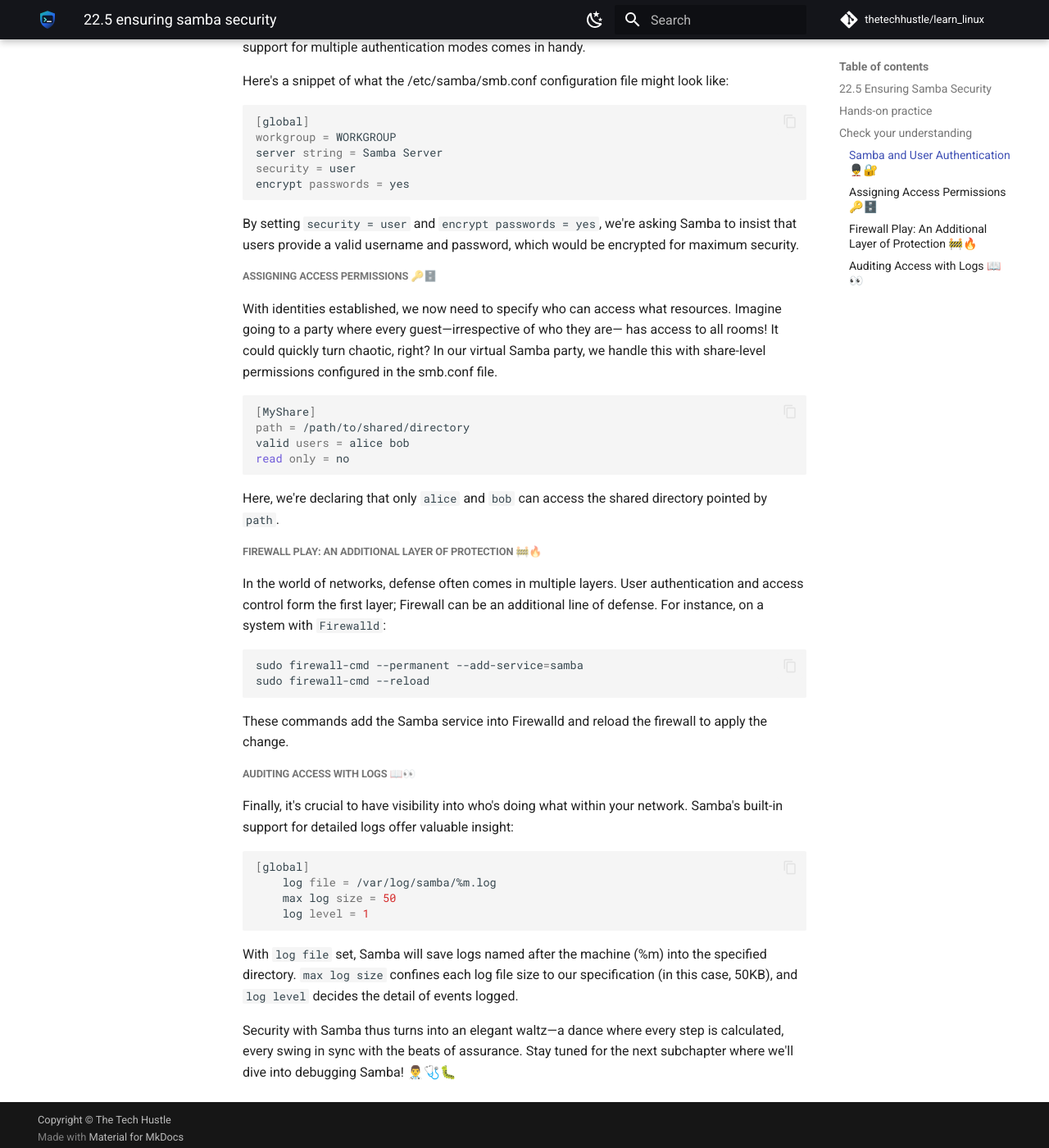
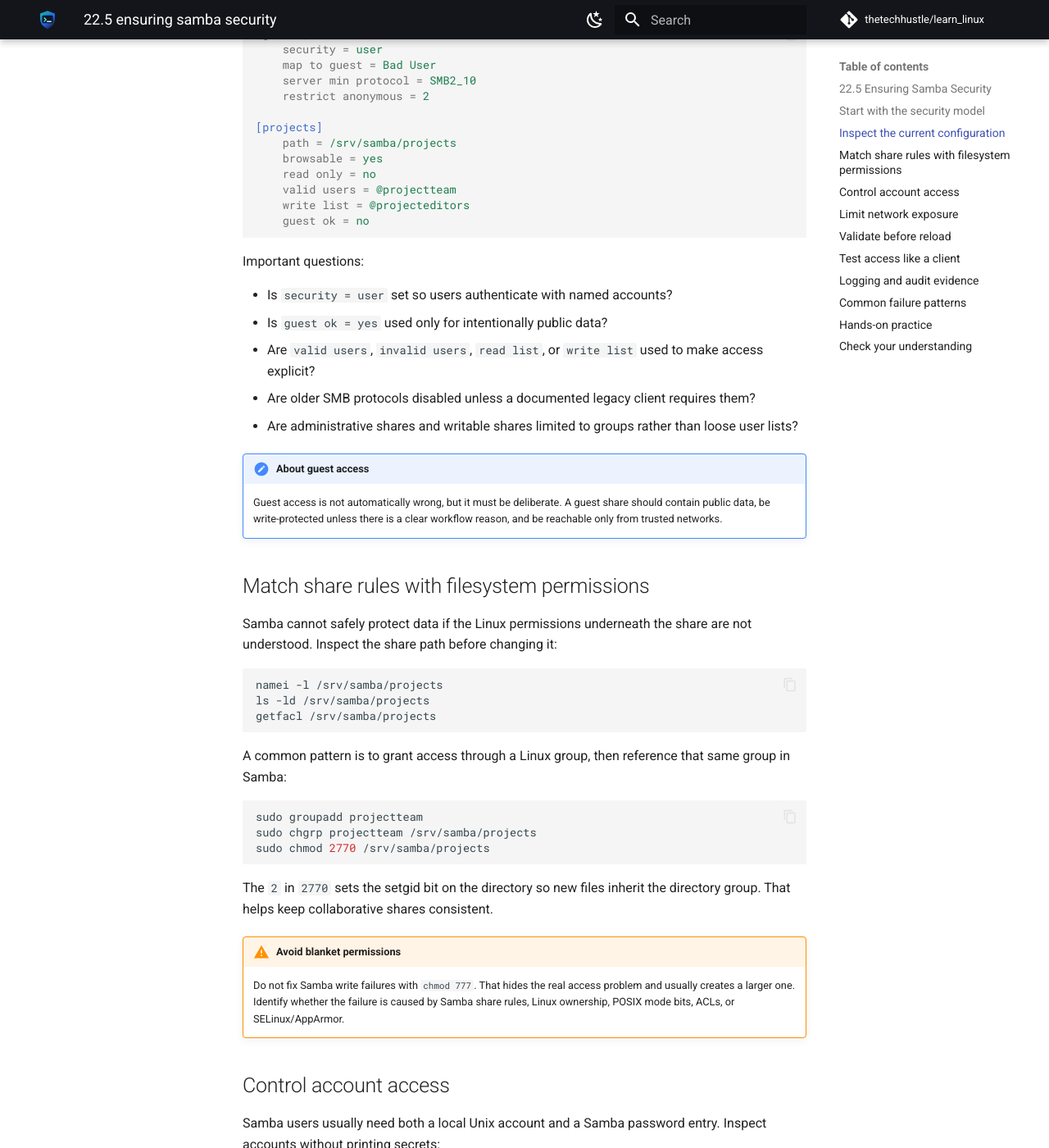
Before and after one commit to thetechhustle/learn_linux, an MkDocs documentation site: the page built from docs/lessons/22_smb/22.5_ensuring_samba_security.md, in a window 1280 px wide and 1400 px high, scrolled down 1295 px. Shown: the whole window at 82% size. Built offline with MkDocs 1.6.1 and Material for MkDocs 9.7.7, drawn with Linux system fonts in a browser that asks for light colours; comment, search, counter and statistics services are not loaded; some of the changed text lies outside the part shown.

Commit message:
Improve Chapter 22 Samba security lesson (#204)
Co-authored-by: Jules Ai <jules@Juless-Air.ts.net lan>

````diff
--- a/docs/lessons/22_smb/22.5_ensuring_samba_security.md
+++ b/docs/lessons/22_smb/22.5_ensuring_samba_security.md
@@ -1,89 +1,270 @@
 #### 22.5 Ensuring Samba Security
 
-
+Samba security is not one switch in `smb.conf`. A safe server lines up several
+controls: who can authenticate, which shares they can see, what the underlying
+filesystem allows, which clients can reach the service, and what evidence is
+available when something goes wrong.
 
 !!! abstract "What you will learn"
-    - Explain where **22.5 Ensuring Samba Security** fits in day-to-day Linux operations.
-    - Use current Linux tooling to inspect, change, and verify the relevant system behavior.
-    - Connect the concept to a real operational scenario: a mixed Windows, macOS, and Linux office sharing project files.
+    - Separate Samba authentication, share authorization, filesystem permissions, and network exposure.
+    - Inspect a Samba server for risky guest access, weak protocol choices, and overly broad shares.
+    - Validate configuration changes before reloading services.
+    - Collect log and command evidence for an access-control review.
 
-!!! example "Field story"
-    Imagine a mixed Windows, macOS, and Linux office sharing project files. Your job is not to memorize a command; it is to build a short evidence trail, choose a low-risk change, and prove whether the system improved.
+!!! warning "Production safety"
+    Do not tighten a production Samba server by guessing. First identify the
+    clients, users, groups, shares, and applications that depend on it. A small
+    change to protocol versions, group access, or filesystem ownership can break
+    scanners, legacy appliances, mapped drives, or service accounts.
 
-!!! success "Operator principle"
-    Make protocol, identity, permissions, and security expectations explicit.
+## Start with the security model
+
+Think about every SMB request as passing through layers:
+
+1. The client must reach the server over the network.
+2. Samba must accept the SMB dialect and authentication method.
+3. The user must be allowed into the share.
+4. The Linux filesystem must allow the final read or write.
+5. Logs should show enough detail to explain the result.
+
+This layered model matters because a share can look correct in `smb.conf` and
+still fail because the directory permissions are wrong. The reverse is also
+dangerous: permissive directory permissions can expose data when the share
+rules are broad.
+
+## Inspect the current configuration
+
+Use `testparm` to view the effective Samba configuration. It reports defaults
+and catches syntax errors before you restart anything.
+
+```bash
+sudo testparm -s
+```
+
+Focus on security-related settings in `[global]` and each share:
+
+```ini
+[global]
+    security = user
+    map to guest = Bad User
+    server min protocol = SMB2_10
+    restrict anonymous = 2
+
+[projects]
+    path = /srv/samba/projects
+    browsable = yes
+    read only = no
+    valid users = @projectteam
+    write list = @projecteditors
+    guest ok = no
+```
+
+Important questions:
+
+- Is `security = user` set so users authenticate with named accounts?
+- Is `guest ok = yes` used only for intentionally public data?
+- Are `valid users`, `invalid users`, `read list`, or `write list` used to make access explicit?
+- Are older SMB protocols disabled unless a documented legacy client requires them?
+- Are administrative shares and writable shares limited to groups rather than loose user lists?
+
+!!! note "About guest access"
+    Guest access is not automatically wrong, but it must be deliberate. A guest
+    share should contain public data, be write-protected unless there is a clear
+    workflow reason, and be reachable only from trusted networks.
+
+## Match share rules with filesystem permissions
+
+Samba cannot safely protect data if the Linux permissions underneath the share
+are not understood. Inspect the share path before changing it:
+
+```bash
+namei -l /srv/samba/projects
+ls -ld /srv/samba/projects
+getfacl /srv/samba/projects
+```
+
+A common pattern is to grant access through a Linux group, then reference that
+same group in Samba:
+
+```bash
+sudo groupadd projectteam
+sudo chgrp projectteam /srv/samba/projects
+sudo chmod 2770 /srv/samba/projects
+```
+
+The `2` in `2770` sets the setgid bit on the directory so new files inherit the
+directory group. That helps keep collaborative shares consistent.
+
+!!! warning "Avoid blanket permissions"
+    Do not fix Samba write failures with `chmod 777`. That hides the real access
+    problem and usually creates a larger one. Identify whether the failure is
+    caused by Samba share rules, Linux ownership, POSIX mode bits, ACLs, or SELinux/AppArmor.
+
+## Control account access
+
+Samba users usually need both a local Unix account and a Samba password entry.
+Inspect accounts without printing secrets:
+
+```bash
+sudo pdbedit -L
+sudo pdbedit -Lv alice
+id alice
+```
+
+Add or update a Samba password only for accounts that should use SMB:
+
+```bash
+sudo smbpasswd -a alice
+sudo smbpasswd -e alice
+```
+
+Remove access when it is no longer needed:
+
+```bash
+sudo smbpasswd -d alice
+sudo pdbedit -x alice
+```
+
+Prefer group-based access in share definitions. It is easier to review and less
+error-prone than maintaining long lists of individual users in `smb.conf`.
+
+## Limit network exposure
+
+SMB is normally used inside trusted networks. Do not expose TCP 445 or the older
+NetBIOS ports to the public internet.
+
+On a firewalld host, inspect before changing:
+
+```bash
+sudo firewall-cmd --get-active-zones
+sudo firewall-cmd --zone=internal --list-services
+```
+
+Allow Samba only in the intended zone:
+
+```bash
+sudo firewall-cmd --permanent --zone=internal --add-service=samba
+sudo firewall-cmd --reload
+sudo firewall-cmd --zone=internal --list-services
+```
+
+On Ubuntu systems using UFW, scope the rule to a trusted subnet:
+
+```bash
+sudo ufw allow from 192.0.2.0/24 to any app Samba
+sudo ufw status verbose
+```
+
+Replace `192.0.2.0/24` with the actual client network in your lab or site.
+
+## Validate before reload
+
+After editing `/etc/samba/smb.conf`, validate the file first:
+
+```bash
+sudo testparm -s
+```
+
+Then reload Samba instead of doing an unnecessary restart:
+
+```bash
+sudo systemctl reload smbd
+```
+
+If your distribution does not support reload for the service, use a restart
+during an approved maintenance window:
+
+```bash
+sudo systemctl restart smbd
+```
+
+Confirm the services and listening sockets:
+
+```bash
+systemctl status smbd --no-pager
+ss -ltnp | grep -E ':(445|139)\b'
+```
+
+## Test access like a client
+
+Use `smbclient` from the server or another Linux host to confirm the user sees
+only the intended shares:
+
+```bash
+smbclient -L //localhost -U alice
+smbclient //localhost/projects -U alice -c 'ls'
+```
+
+Test a denied user too:
+
+```bash
+smbclient //localhost/projects -U unapproved_user -c 'ls'
+```
+
+A useful security test proves both sides: the authorized user can do the
+expected work, and an unauthorized user cannot.
+
+## Logging and audit evidence
+
+Samba logs are commonly under `/var/log/samba/`, but the exact filenames vary
+by distribution and configuration. Start with recent service logs:
+
+```bash
+journalctl -u smbd --since "30 minutes ago" --no-pager
+ls -l /var/log/samba/
+```
+
+For a short troubleshooting window, you can temporarily increase logging:
+
+```ini
+[global]
+    log level = 2 auth:3
+```
+
+Validate and reload after the change, reproduce the access attempt, collect the
+evidence, then lower the log level again. High log levels can create noisy logs
+and may record sensitive operational details.
+
+## Common failure patterns
+
+- A user authenticates successfully but cannot write because the Linux directory is not group-writable.
+- A share is hidden from browsing, but direct access still works because `valid users` allows it.
+- A guest share is reachable from more networks than intended because the firewall rule is too broad.
+- A legacy device requires SMB1, but enabling SMB1 globally weakens the server for every client.
+- A user is removed from Linux groups but still has a Samba password entry that should be disabled.
+- Logs show authentication success, but SELinux or AppArmor blocks access to the share path.
 
 ## Hands-on practice
 
-Run these on a disposable VM, container, or lab machine unless the lesson explicitly says otherwise.
+Use a disposable lab VM with Samba installed.
 
-1. Inspect the current state with a read-only command related to this topic.
-2. Save the command and output in a short lab note.
-3. Make one reversible change or simulate the change in a sandbox.
-4. Re-run the inspection and explain what changed.
+1. Create a lab group and share directory:
+
+   ```bash
+   sudo groupadd smb-lab
+   sudo mkdir -p /srv/samba/secure-lab
+   sudo chgrp smb-lab /srv/samba/secure-lab
+   sudo chmod 2770 /srv/samba/secure-lab
+   ```
+
+2. Add a test share that allows only the lab group:
+
+   ```ini
+   [secure-lab]
+       path = /srv/samba/secure-lab
+       read only = no
+       valid users = @smb-lab
+       guest ok = no
+   ```
+
+3. Run `sudo testparm -s`, reload Samba, and test with `smbclient`.
+4. Record one successful access attempt and one denied access attempt.
+5. Restore the lab VM or remove the temporary share when finished.
 
 ## Check your understanding
 
-- What evidence would tell you that this system is healthy?
-- What is the riskiest command in this lesson, and how would you make it safer?
-- How would you explain section 22.5 to a teammate during an incident handoff?
-
-
-Security—often it's the elephant in the room in network conversations. However, in the Samba world, it's the first guest that we'll honor with a handshake! 🤝
-
-With Samba, security isn't a complexity added as an afterthought; it's part of the equation from the start, and we'll dissect it for you in a digestible fashion.
-
-##### Samba and User Authentication 💂‍♂️🔐
-
-When a guest steps into your network, how do you establish their identity? This is where Samba's support for multiple authentication modes comes in handy.
-
-Here's a snippet of what the /etc/samba/smb.conf configuration file might look like:
-
-```bash
-[global]
-workgroup = WORKGROUP
-server string = Samba Server
-security = user
-encrypt passwords = yes
-```
-
-By setting `security = user` and `encrypt passwords = yes`, we're asking Samba to insist that users provide a valid username and password, which would be encrypted for maximum security.
-
-##### Assigning Access Permissions 🔑🗄️
-
-With identities established, we now need to specify who can access what resources. Imagine going to a party where every guest—irrespective of who they are— has access to all rooms! It could quickly turn chaotic, right? In our virtual Samba party, we handle this with share-level permissions configured in the smb.conf file.
-
-```bash
-[MyShare]
-path = /path/to/shared/directory
-valid users = alice bob
-read only = no
-```
-
-Here, we're declaring that only `alice` and `bob` can access the shared directory pointed by `path`.
-
-##### Firewall Play: An Additional Layer of Protection 🚧🔥
-
-In the world of networks, defense often comes in multiple layers. User authentication and access control form the first layer; Firewall can be an additional line of defense. For instance, on a system with `Firewalld`:
-
-```bash
-sudo firewall-cmd --permanent --add-service=samba
-sudo firewall-cmd --reload
-```
-
-These commands add the Samba service into Firewalld and reload the firewall to apply the change.
-
-##### Auditing Access with Logs 📖👀
-
-Finally, it's crucial to have visibility into who's doing what within your network. Samba's built-in support for detailed logs offer valuable insight:
-
-```bash
-[global]
-    log file = /var/log/samba/%m.log
-    max log size = 50
-    log level = 1
-```
-
-With `log file` set, Samba will save logs named after the machine (%m) into the specified directory. `max log size` confines each log file size to our specification (in this case, 50KB), and `log level` decides the detail of events logged.
-
-Security with Samba thus turns into an elegant waltz—a dance where every step is calculated, every swing in sync with the beats of assurance. Stay tuned for the next subchapter where we'll dive into debugging Samba! 👨‍⚕️🩺🐛
+- Which layer blocked access: the firewall, Samba authentication, share rules, filesystem permissions, or another Linux security control?
+- Why is `chmod 777` a poor fix for Samba write failures?
+- What command validates `smb.conf` before a reload?
+- When would guest access be acceptable, and what boundaries should surround it?
+- What evidence would you include in a handoff after tightening a Samba share?
````
